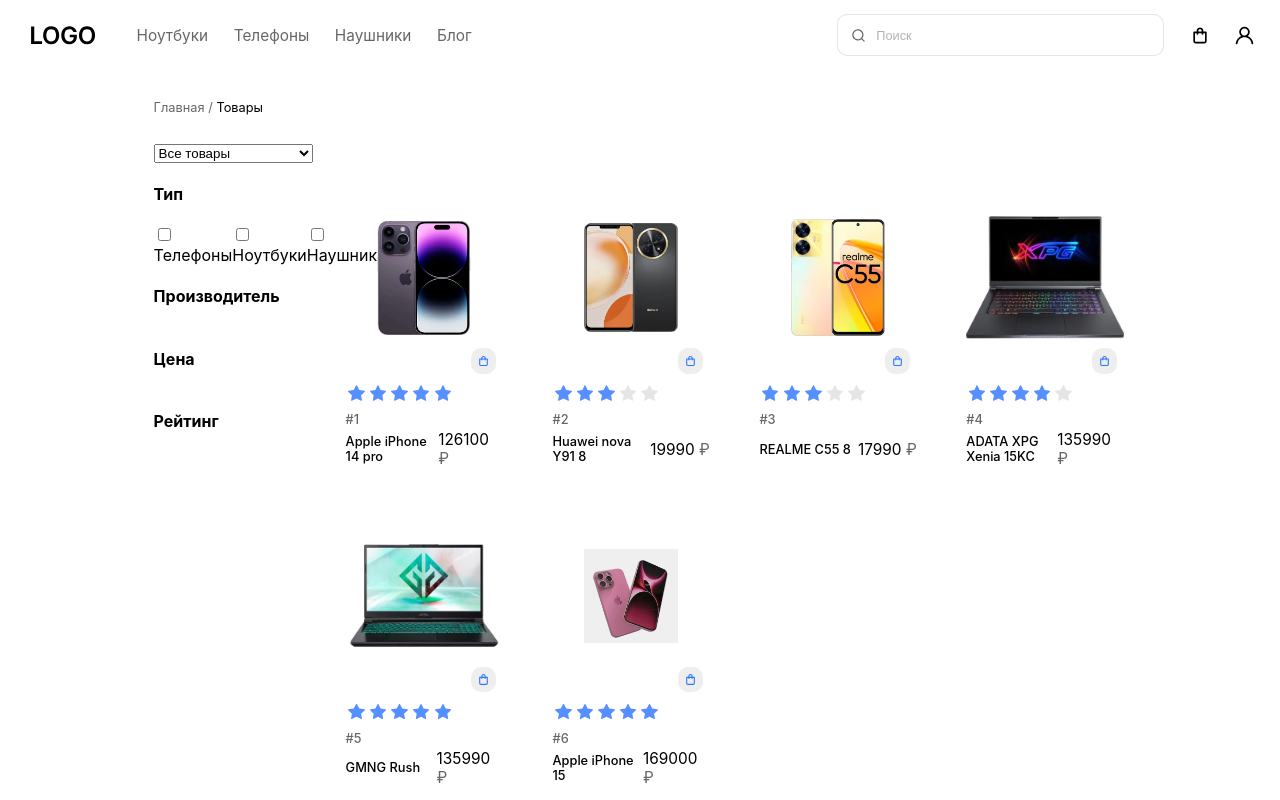
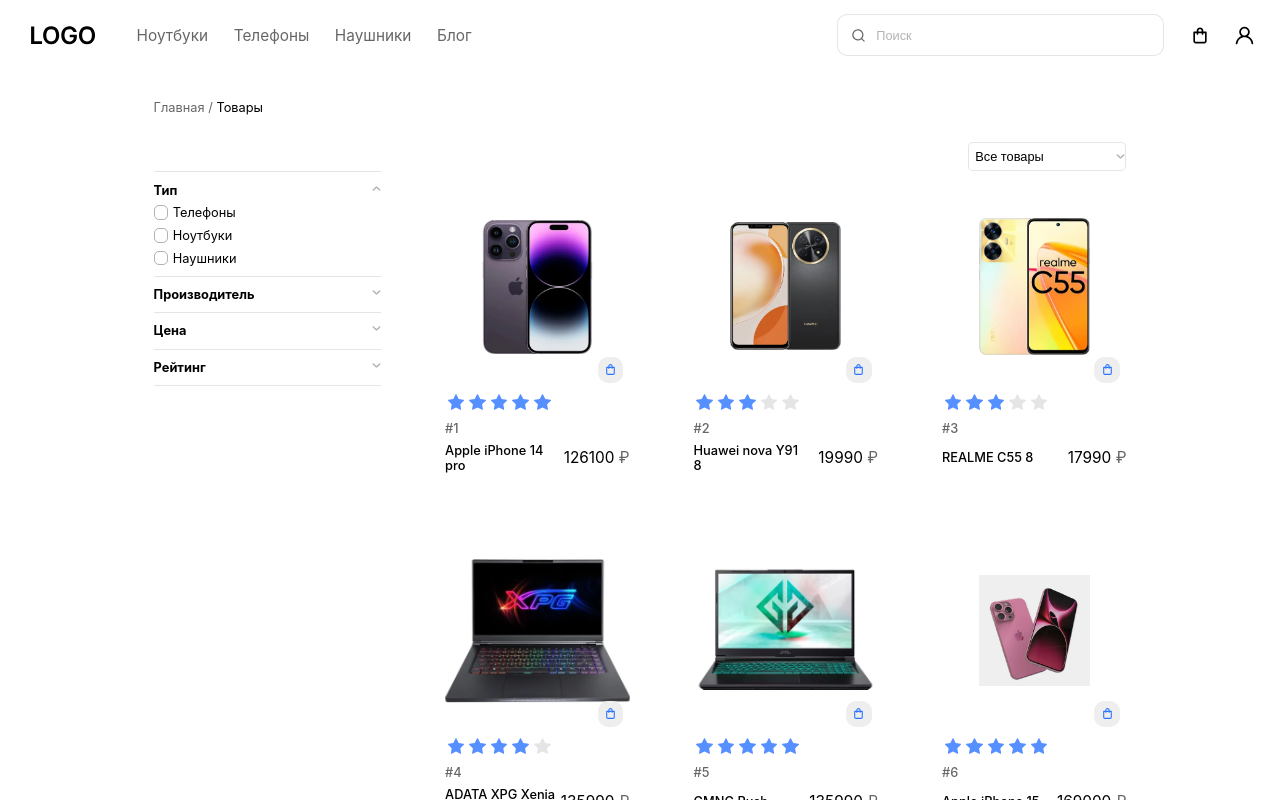
Before and after one commit to Peshkes/tech_store, a React (Create React App) app: page /products in a window 1280 px wide. Both pictures are taken after a click on the element "Тип". Shown: the top 800 px of the page. Built offline with nearby package versions, Linux system fonts and the light colour scheme; the HTML template or start-up script is replaced by a standard one.

Commit message:
filtering and sorting components css made

```diff
--- a/src/components/main/home_page/HomePage.js
+++ b/src/components/main/home_page/HomePage.js
@@ -20,7 +20,7 @@
             <Slider/>
             <div className={'narrow'}>
                 <h2>Новые поступления</h2>
-                <ProductsGallery sorted={'other=new'} count={8}/>
+                <ProductsGallery sorted={'other=new'} count={8} count_in_row={4}/>
                 <h2>Блог</h2>
                 <ArticlesGallery count_on_page={3} count={3}/>
             </div>
--- a/src/components/main/pagination/pagination.module.css
+++ b/src/components/main/pagination/pagination.module.css
@@ -29,6 +29,7 @@
 .btn:hover {
     color: white;
     background-color:  var(--grey-dark-3);
+    cursor: pointer;
     /*border-radius: 0.4vw;*/
 }
 
--- a/src/components/main/products_gallery/ProductsGallery.js
+++ b/src/components/main/products_gallery/ProductsGallery.js
@@ -6,7 +6,7 @@
 import {useSortLinkAnalyst} from "../../../hooks/useSortLinkAnalyst";
 import {sortArray} from "../../../utils/functions";
 
-const ProductsGallery = ({sorted = '', count = 8}) => {
+const ProductsGallery = ({sorted = '', count = 8, count_in_row = 4}) => {
     const [page, setPage] = useState(1);
 
     //sorting
@@ -45,7 +45,8 @@
 
     return (
         <div>
-            <div className={style.productsGallery}>
+            <div className={style.productsGallery}
+                 style={{gridTemplateColumns: `repeat(${count_in_row}, 1fr)`}}>
                 {sortedArr.length === 0 ? <div>
                         <h1>Таких товаров не найдено:(</h1>
                         <h2>Попробуй изменить запрос...</h2>
--- a/src/components/main/products_gallery/product_card/productCard.module.css
+++ b/src/components/main/products_gallery/product_card/productCard.module.css
@@ -1,15 +1,12 @@
 .card{
-    /*max-width: min-content;*/
     margin: 1vw 6% 1vw 0;
-    width: 19%;
-    /*border: 2px solid blue;*/
+    width: 100%;
 }
 
 .imgCard {
     background-repeat: no-repeat;
     background-position: center;
     height: 16vw;
-    /*width: 16vw;*/
 }
 
 .discrCard {
--- a/src/components/main/products_gallery/productsGallery.module.css
+++ b/src/components/main/products_gallery/productsGallery.module.css
@@ -1,8 +1,30 @@
 .productsGallery {
-    display: flex;
-    flex-wrap: wrap;
-    margin-right: -6%;
-    justify-content: flex-start;
+    /*display: flex;*/
+    /*flex-wrap: wrap;*/
+    /*margin-right: -6%;*/
+    /*justify-content: flex-start;*/
+
+    /*box-sizing: border-box;*/
+    /*min-width: 0;*/
+    /*grid-column: auto / span 2;*/
+    /*width: 100%;*/
+    /*display: grid;*/
+    /*grid-template-columns: repeat(2, 1fr);*/
+    /*grid-auto-rows: min-content;*/
+
+    box-sizing: border-box;
+    /*min-width: 0;*/
+    display: grid;
+    /*grid-column: auto / span 4;*/
+    width: 100%;
+
+    /*grid-template-columns: repeat(3, 1fr);*/
+
+    /*grid-auto-rows: min-content;*/
+    /*grid-row-start: 4;*/
+    /*z-index: 2;*/
+    gap: 2vw 5vw;
+
 }
 
 .error > h2 {
--- a/src/components/main/products_page/ProductsPage.js
+++ b/src/components/main/products_page/ProductsPage.js
@@ -20,10 +20,12 @@
         <div className={style.productsPage}>
             <div className="narrow">
                 <BreadCrumbs/>
-                <Sorter/>
-                <div className={style.main}>
-                    <Filter/>
-                    <ProductsGallery count={6}/>
+                <div>
+                    <Sorter/>
+                    <div className={style.main}>
+                        <Filter/>
+                        <ProductsGallery count={6} count_in_row={3}/>
+                    </div>
                 </div>
             </div>
             <Banner/>
--- a/src/components/main/products_page/filter/Filter.js
+++ b/src/components/main/products_page/filter/Filter.js
@@ -4,6 +4,7 @@
 import {productsArr} from "../../../../utils/productsConst";
 import {useNavigate} from "react-router-dom";
 import {typeProductsRu} from "../../../../utils/constants";
+
 const Filter = () => {
 
     const navigate = useNavigate();
@@ -116,8 +117,8 @@
     }
 
     const dropMenu = event => {
-        let menu = event.target.parentElement.lastElementChild;
-        menu.classList.toggle(style.show);
+        event.target.parentElement.lastElementChild.classList.toggle(style.show);
+        event.target.lastChild.classList.toggle(style.dropArrow);
     }
 
     const makeSlide = (event) => {
@@ -144,7 +145,7 @@
                     sliderSecond.value = parseInt(sliderFirst.value) + minGap;
                 }
 
-                displayValTwo.textContent = sliderSecond.value;
+                displayValTwo.textContent = sliderSecond.value + '₽';
                 return;
             }
         }
@@ -163,38 +164,49 @@
     return (
         <div className={style.sorting}>
                 <div>
-                    <h4 onClick={dropMenu} id={'type'}>Тип</h4>
+                    <h4 onClick={dropMenu} id={'type'}>
+                        Тип
+                        <div className={style.arrow}></div>
+                    </h4>
                     <div className={style.subMenu}>
                         {info.type.map(item =>
                             <label key={'label' + item}>
                                 <input defaultChecked={initial.type.includes(item) && true}
                                        onChange={enumerationOnChangeHandler} type={'checkbox'} id={item} key={item}/>
-                                {typeProductsRu.map(element => element.typeEn === item && element.typeRu)}
+                                <div className={style.checkboxCheckmark}></div>
+                                <p>{typeProductsRu.map(element => element.typeEn === item && element.typeRu)}</p>
                             </label>
                         )}
                     </div>
                 </div>
 
                 <div>
-                    <h4 onClick={dropMenu} id={'company'}>Производитель</h4>
+                    <h4 onClick={dropMenu} id={'company'}>
+                        Производитель
+                        <div className={style.arrow}></div>
+                    </h4>
                     <div className={style.subMenu}>
                         {info.company.map(item =>
                             <label key={'label'+ item}>
                                 <input defaultChecked={initial.company.includes(item.toLowerCase()) && true}
                                    onChange={enumerationOnChangeHandler} type={'checkbox'} id={item} key={item}/>
-                                {item}
+                                <div className={style.checkboxCheckmark}></div>
+                                <p>{item}</p>
                             </label>
                         )}
                         </div>
                 </div>
 
                 <div>
-                    <h4 onClick={dropMenu} id={'price'}>Цена</h4>
+                    <h4 onClick={dropMenu} id={'price'}>
+                        Цена
+                        <div className={style.arrow}></div>
+                    </h4>
                     <div className={style.rangeWrapper + ' ' + style.subMenu}>
                         <div className={style.values}>
                             <span id={'rangeFirst'}>{info.price.min}</span>
                             <span> - </span>
-                            <span id={'rangeSecond'}>{info.price.max}</span>
+                            <span id={'rangeSecond'}>{info.price.max}₽</span>
                         </div>
                         <div className={style.container}>
                             <div id={'slTrack'} className={style.sliderTrack}></div>
@@ -207,13 +219,23 @@
                 </div>
 
                 <div>
-                    <h4 onClick={dropMenu} id={'rating'}>Рейтинг</h4>
+                    <h4 onClick={dropMenu} id={'rating'}>
+                        Рейтинг
+                        <div className={style.arrow}></div>
+                    </h4>
                     <div className={style.subMenu}>
                         {[1, 2, 3, 4, 5].map(item =>
                            <label key={'label' + item}>
                                <input defaultChecked={initial.rating.includes(String(item)) && true}
                                       onChange={enumerationOnChangeHandler} type={'checkbox'} id={String(item)} key={item}/>
-                               {item}
+                               <div className={style.checkboxCheckmark}></div>
+                               <div className={style.starBox}>
+                                   {[1, 2, 3, 4, 5].map(number => {
+                                   if (number <= item) {
+                                       return <div className={style.star}></div>
+                                   }
+                               })}
+                               </div>
                            </label>
                         )}
                     </div>
--- a/src/components/main/products_page/filter/filter.module.css
+++ b/src/components/main/products_page/filter/filter.module.css
@@ -1,16 +1,114 @@
 .sorting {
-    width: 15vw;
+    width: 20vw;
     max-width: 250px;
     display: flex;
     flex-direction: column;
+    padding-right: 5vw;
+}
+
+.sorting > div {
+    border-bottom: solid 1px var(--grey-dark-2);
+    padding: 0.5vw 0;
+}
+.sorting > div:first-child {
+    border-top: solid 1px var(--grey-dark-2);
 }
 
 .sorting div h4 {
     cursor: pointer;
+    font-size: 1vw;
+    margin: 0.3vw 0;
+    display: flex;
+    justify-content: space-between;
+    align-items: center;
+}
+
+.arrow {
+    background-image: url('../../../../images/arrowDown.svg');
+    background-size: 100%;
+    background-repeat: no-repeat;
+    width: 0.7vw;
+    height: 0.7vw;
+
+}
+
+.dropArrow {
+    background-image: url('../../../../images/arrowUp.svg');
 }
 
 .subMenu {
     display: none;
+    flex-direction: column;
+    font-size: 1vw;
+    /*margin-bottom: 1vw;*/
+}
+
+.subMenu > label {
+    cursor: pointer;
+    display: flex;
+    position: relative;
+    padding-left: 1vw;
+    user-select: none;
+}
+
+input[type='checkbox'] {
+    opacity: 0;
+    position: absolute;
+    height: 0;
+    width: 0;
+}
+
+.checkboxCheckmark {
+    width: 10px;
+    height: 10px;
+}
+
+input[type='checkbox']:checked ~ .checkboxCheckmark {
+    background-color: var(--accent-color-1-4);
+    border-color: var(--accent-color-1-4);
+}
+
+input[type='checkbox']:checked ~ .checkboxCheckmark::after {
+    opacity: 1;
+}
+
+.subMenu > label:hover input[type='checkbox'] ~ .checkboxCheckmark {
+    border-color: var(--grey-dark-4);
+}
+
+.subMenu > label:hover input[type='checkbox']:checked ~ .checkboxCheckmark {
+    background-color: var(--accent-color-1-3);
+    border-color: var(--accent-color-1-3);
+}
+
+.checkboxCheckmark {
+    position: absolute;
+    left: 0;
+    height: 1vw;
+    width: 1vw;
+    border: 1px solid var(--grey-dark-3);
+    border-radius: 5px;
+}
+
+.checkboxCheckmark::after {
+    content: '';
+    position: absolute;
+    left: 0.35vw;
+    top: 0.1vw;
+    width: 0.3vw;
+    height: 0.5vw;
+    border: solid white;
+    border-width: 0 1px 1px 0;
+    transform: rotate(45deg);
+    opacity: 0;
+}
+
+.subMenu > label > p {
+    margin: 0 0  0 0.5vw;
+}
+
+.subMenu > label:hover {
+    color: var(--accent-color-1-3);
 }
 
 .show {
@@ -23,13 +121,19 @@
     /*display: flex;*/
     flex-direction: column;
     align-items: center;
+    margin-top: 1vw;
+    margin-bottom: 1vw;
+}
+
+div > label {
+    margin: 0.3vw 0;
 }
 
 
 .values {
     width: max-content;
     position: relative;
-    padding: 0.5vw;
+    padding: 0.3vw;
     border: 1px solid var(--grey-dark-3);
     border-radius: 5px;
     text-align: center;
@@ -39,7 +143,7 @@
 
 .container {
     position: relative;
-    width: 100%;
+    width: 80%;
     margin-top: 1vw;
 }
 
@@ -60,7 +164,7 @@
 .sliderTrack {
     width: 100%;
     height: 0.1vw;
-    background-color: #757575FF;
+    background-color: var(--grey-dark-3); /* #bebebe */
     position: absolute;
 }
 
@@ -86,7 +190,7 @@
     background-color: white;
     cursor: pointer;
     border-radius: 50%;
-    border: solid 0.2vw var(--accent-color-1-4);
+    border: solid 0.15vw var(--accent-color-1-4);
     margin-top: -0.4vw;
     pointer-events: auto;
 }
@@ -119,7 +223,30 @@
     pointer-events: auto;
 }
 
+input[type='range']:hover::-webkit-slider-thumb {
+    border: 0.15vw solid var(--accent-color-1-3);
+}
+
 input[type='range']:active::-webkit-slider-thumb {
     background-color: var(--accent-color-1-4);
-    border: 0.1vw solid var(--accent-color-1-4);
+    border: 0.15vw solid var(--accent-color-1-4);
 }
+
+.starBox {
+    display: flex;
+    margin-left: 0.5vw;
+    align-items: center;
+}
+
+.star {
+    height: 1.7vw;
+    width: 1.7vw;
+    background-repeat: no-repeat;
+    margin-top: -0.3vw;
+    background-image: url("../../../../images/starBlue.svg");
+    background-size:  1.7vw 1.7vw;
+}
+
+.subMenu > label:hover input[type='checkbox'] ~ .starBox > .star {
+    background-image: url("../../../../images/starGrey.svg")
+}
--- a/src/components/main/products_page/sorter/Sorter.js
+++ b/src/components/main/products_page/sorter/Sorter.js
@@ -1,6 +1,7 @@
 import React from 'react';
 import {useNavigate} from "react-router-dom";
 import {useSortLinkAnalyst} from "../../../../hooks/useSortLinkAnalyst";
+import style from './sorter.module.css';
 
 const Sorter = () => {
 
@@ -16,7 +17,7 @@
         }));
     }
     return (
-            <div>
+            <div className={style.sorter}>
                 <select onChange={sortingOnChangeHandler}>
                     <option value={'all'}>Все товары</option>
                     <option value={'price_up'}>По возрастанию цены</option>
--- a/src/components/main/products_page/sorter/sorter.module.css
+++ b/src/components/main/products_page/sorter/sorter.module.css
@@ -0,0 +1,29 @@
+.sorter {
+    display: block;
+    text-align: right;
+}
+
+.sorter select {
+    border: 1px solid var(--grey-dark-2);
+    border-radius: 5px;
+    padding: 0.5vw 1.5vw 0.5vw 0.5vw;
+    width: min-content;
+    font-size: 1vw;
+    appearance: none;
+    -webkit-appearance: none;
+    -moz-appearance: none;
+    background-image: url("../../../../images/arrowDown.svg");
+    background-repeat: no-repeat;
+    background-color: white;
+    background-size: 0.7vw;
+    background-position: right;
+    outline: none;
+}
+
+.sorter select::-ms-expand {
+    display: none;
+}
+
+.sorter select:hover {
+    cursor: pointer;
+}
```
Also changed, not shown: src/images/arrowDown.svg (added), src/images/arrowUp.svg (added).
